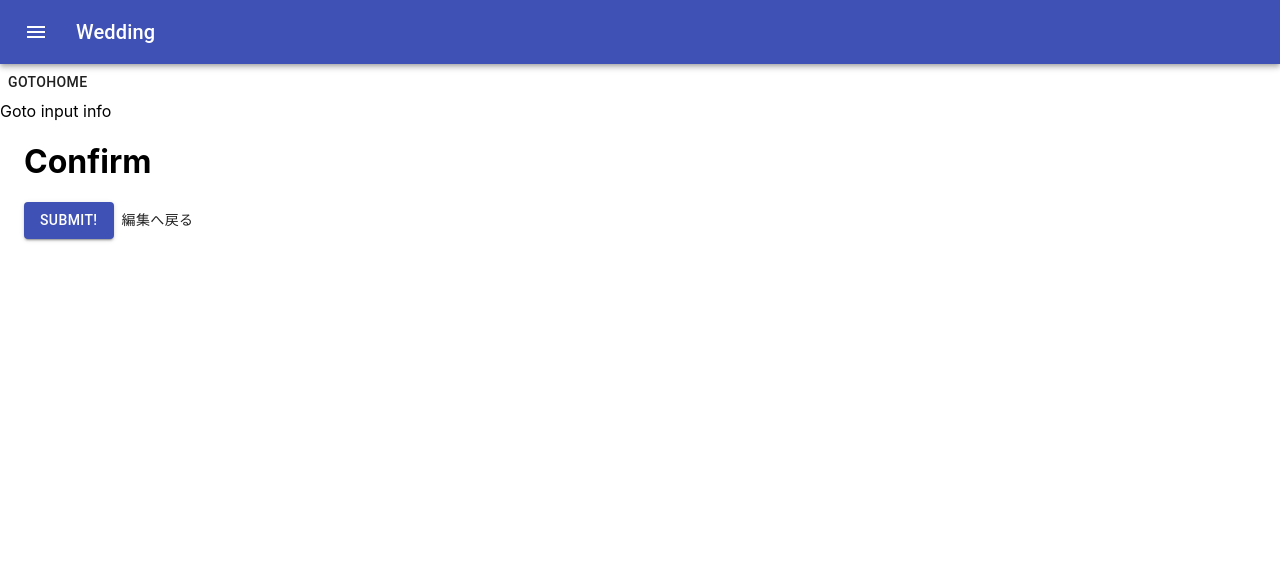
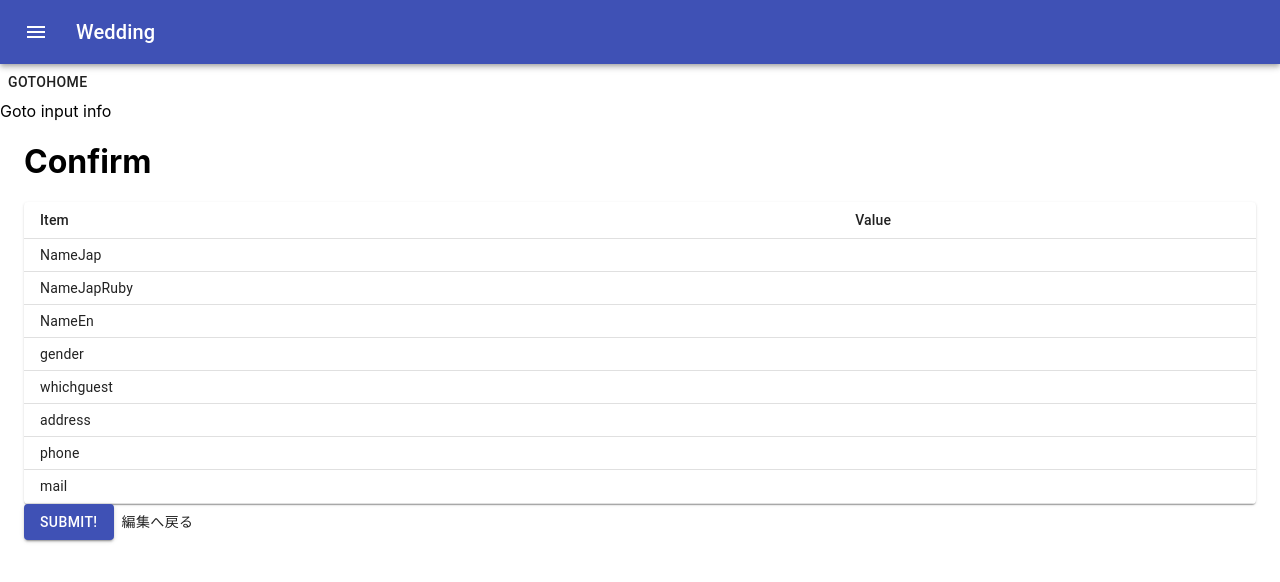
Before and after one commit to aion0721/ksw, a Next.js app: page /guest/inputTest in a window 1280 px wide. Both pictures are taken after a click on the button "確認画面へ". Shown: the top 582 px of the page. Built offline with nearby package versions, Linux system fonts and the light colour scheme.

Commit message:
Confirm Table

```diff
--- a/pages/guest/inputTest.js
+++ b/pages/guest/inputTest.js
@@ -12,6 +12,12 @@ import {
   TextField,
   Card,
   Box,
+  TableContainer,
+  Table,
+  TableHead,
+  TableRow,
+  TableBody,
+  TableCell,
 } from "@material-ui/core";
 import axios from "axios";
 
@@ -34,6 +40,9 @@ const useStyles = makeStyles((theme) => ({
   card: {
     padding: theme.spacing(2),
     textAlign: "center",
+  },
+  table: {
+    border: 1,
   },
 }));
 function Top() {
@@ -223,18 +232,62 @@ function Top() {
       <div style={{ display: confirmFlag ? "block" : "none" }}>
         <form>
           <h1>Confirm</h1>
+          <TableContainer component={Paper}>
+            <Table className={classes.table} size="small" arial-label="confirm">
+              <TableHead>
+                <TableRow>
+                  <TableCell>Item</TableCell>
+                  <TableCell>Value</TableCell>
+                </TableRow>
+              </TableHead>
+              <TableBody>
+                <TableRow>
+                  <TableCell>NameJap</TableCell>
+                  <TableCell>
                     {watchAllFields.lastNameJap}
                     {watchAllFields.firstNameJap}
+                  </TableCell>
+                </TableRow>
+                <TableRow>
+                  <TableCell>NameJapRuby</TableCell>
+                  <TableCell>
                     {watchAllFields.lastNameJapRuby}
                     {watchAllFields.firstNameJapRuby}
+                  </TableCell>
+                </TableRow>
+                <TableRow>
+                  <TableCell>NameEn</TableCell>
+                  <TableCell>
                     {watchAllFields.lastNameEn}
                     {watchAllFields.firstNameEn}
-          {watchAllFields.gender}
-          {watchAllFields.whichguest}
+                  </TableCell>
+                </TableRow>
+                <TableRow>
+                  <TableCell>gender</TableCell>
+                  <TableCell>{watchAllFields.gender}</TableCell>
+                </TableRow>
+                <TableRow>
+                  <TableCell>whichguest</TableCell>
+                  <TableCell>{watchAllFields.whichguest}</TableCell>
+                </TableRow>
+                <TableRow>
+                  <TableCell>address</TableCell>
+                  <TableCell>
                     {watchAllFields.address1}
                     {watchAllFields.address2}
-          {watchAllFields.phoneNumber}
-          {watchAllFields.mailaddress}
+                  </TableCell>
+                </TableRow>
+                <TableRow>
+                  <TableCell>phone</TableCell>
+                  <TableCell>{watchAllFields.phoneNumber}</TableCell>
+                </TableRow>
+                <TableRow>
+                  <TableCell>mail</TableCell>
+                  <TableCell>{watchAllFields.mailaddress}</TableCell>
+                </TableRow>
+              </TableBody>
+            </Table>
+          </TableContainer>
           <Button type="submit" variant="contained" color="primary">
             Submit!
           </Button>
```
Also changed, not shown: 1 other file (tests, documents, lock files or other folders). Lines whose indentation alone changed are shown as unchanged.
